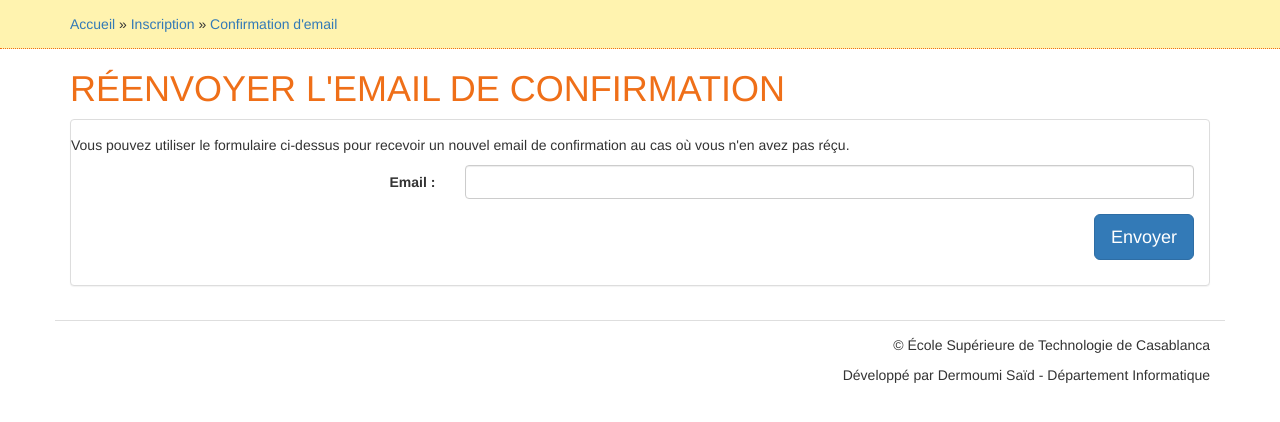
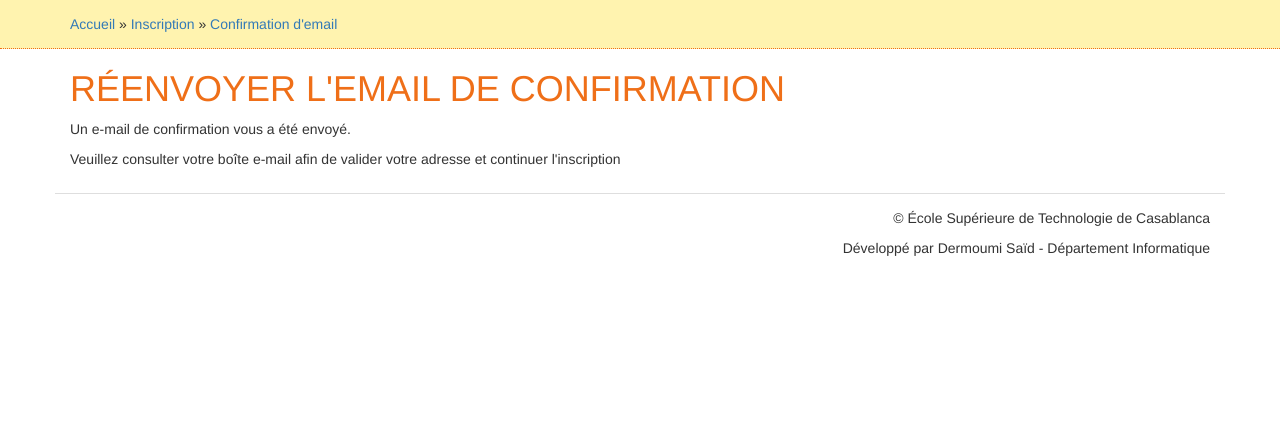
Before and after one commit to JairoDuarte/lpapplication, a Django app: template lp/templates/lp/confirm_email.html in a window 1280 px wide. Shown: the part 132-554 px from the top of the page. Run offline with Django 3.2, Linux system fonts and the light colour scheme; the template is opened without the code that fills it, so the values that code supplies are empty; some libraries are stand-ins or nearby versions.

Commit message:
L'utilisateur a dorénavant le droit de s'inscrire tant qu'il n'a pas validé son adresse e-mail

```diff
--- a/lp/admin.py
+++ b/lp/admin.py
@@ -79,7 +79,7 @@ class CandidatAdmin(admin.ModelAdmin):
     Panneau d'administration de candidats
     """
     form = CandidatForm
-    list_display = ('short_cin', 'short_cne', 'nom', 'prenom', 'note_preselection', 'short_filiere',)
+    list_display = ('short_cin', 'short_cne', 'nom', 'prenom', 'note_preselection', 'short_filiere', 'email_valide',)
     change_form_template = 'admin/change_form_candidat.html'
     list_filter = ('filiere_choisie',)
     search_fields = ('cne', 'cin', 'nom', 'prenom',)
--- a/lp/templates/lp/confirm_email.html
+++ b/lp/templates/lp/confirm_email.html
@@ -5,21 +5,10 @@
 {% endblock breadcrumb %}
 
 {% block sitecontent %}
-<div class="container confirm-email-container">
+<div class="container small-container">
     <h1>Réenvoyer l'email de confirmation</h1>
-    <div class="panel panel-default">
-        <form class="form-horizontal panel-body" method="post">
-            {% csrf_token %}
-            <div class="field-email form-group">
-                <p>Vous pouvez utiliser le formulaire ci-dessus pour recevoir un nouvel email de confirmation au cas où vous n'en avez pas réçu.</p>
-                <label class="col-sm-4 control-label" for="id_email">Email :</label>
-                <div class="widget col-sm-8"><input class="form-control" type="email" name="email" id="id_email"></div>
-            </div>
-            <p class="text-right">
-                <button type="submit" class="btn btn-lg btn-primary">Envoyer</button>
-            </p>
-        </form>
-    </div>
+    <p>Un e-mail de confirmation vous a été envoyé.</p>
+    <p>Veuillez consulter votre boîte e-mail afin de valider votre adresse et continuer l'inscription</p>
 </div>
 {% endblock sitecontent %}
 
```
Also changed, not shown: lp/forms.py (+16 -0 lines), lp/models.py (+8 -3 lines), lp/views.py (+7 -3 lines).
